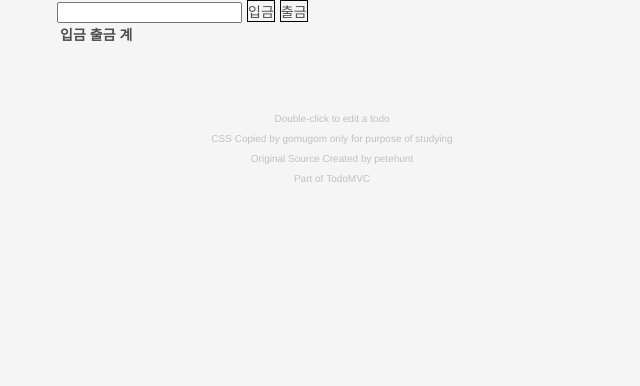
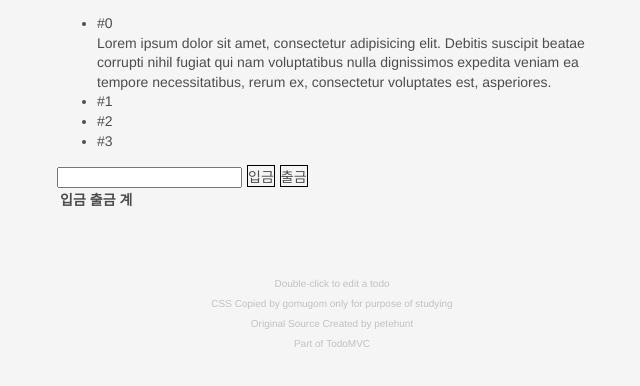
Before and after one commit to react-study/playground-4, a React app: page / in a window 1280 px wide. Shown: the top 386 px of the page, without its empty margins (308-948 px from the left). Built offline with nearby package versions, Linux system fonts and the light colour scheme.

Commit message:
'redux-example3_combineReducer'

```diff
--- /dev/null
+++ b/src/reduxExample/actions/TabAction.js
@@ -0,0 +1,8 @@
+const changeTab = i => ({
+    type: 'CHANGE_TAB',
+    focused: i
+});
+
+export default {
+    changeTab
+}
--- a/src/reduxExample/components/App.js
+++ b/src/reduxExample/components/App.js
@@ -1,26 +1,35 @@
 import React, { Component } from 'react';
 import InputBox from './InputBox';
 import AccountBook from './AccountBook';
+import Tabs from './Tabs';
+
 import { connect } from 'react-redux';
 import AccountAction from '../actions/AccountAction';
+import TabAction from '../actions/TabAction';
 
 // store에 있는 state를 props로
 const mapStateToProps = state => ({
-    accountList: state.accountList
+    accountList: state.account.accountList,
+    focused: state.tab.focused
 });
 
 // action(dispatch. method) => props
 const mapDispatchToProps = dispatch => ({
-    calc: (type, money) => dispatch(AccountAction[type](money)) // {type, money} 이 객체가 action or // AccountAction = action creater
+    calc: (type, money) => dispatch(AccountAction[type](money)), // {type, money} 이 객체가 action or // AccountAction = action creater
+    changeTab: (i) => dispatch(TabAction.changeTab(i))
 });
 class App extends Component {
     render() {
         const {
             accountList,
-            calc
+            calc,
+            focused,
+            changeTab
         } = this.props;
+
         return (
             <div>
+                <Tabs focused={focused} changeTab={changeTab}/>
                 <InputBox
                     calc={calc}
                 />
--- /dev/null
+++ b/src/reduxExample/components/Tabs.js
@@ -0,0 +1,27 @@
+import React from 'react';
+
+const tablist = [
+    'Lorem ipsum dolor sit amet, consectetur adipisicing elit. Debitis suscipit beatae corrupti nihil fugiat qui nam voluptatibus nulla dignissimos expedita veniam ea tempore necessitatibus, rerum ex, consectetur voluptates est, asperiores.',
+    'Similique deserunt hic vero id ea. Odit voluptates ipsam ex, eveniet vitae a in officiis, at architecto voluptate eaque, veritatis quo fugiat ab ipsum eius quas. Tempore quibusdam dolores nam.',
+    'Dicta cumque aut ratione vel voluptates provident libero, aspernatur, veritatis, suscipit nihil officiis nisi! Voluptate autem reprehenderit vero quo. Accusamus expedita cupiditate maiores officia saepe praesentium est neque nesciunt obcaecati.',
+    'Dolores eaque eos reiciendis doloribus sequi accusantium provident dicta quam amet iusto in voluptatum quo eligendi minima, ratione, dolorem quaerat doloremque quisquam porro, corporis aperiam ut officiis. Quam, velit porro?'
+];
+
+const Tabs = ({
+    focused,
+    changeTab
+}) => (
+    <ul>
+        {tablist.map((tab,i) => (
+            <li key={`tablist${i}`} onClick={() => changeTab(i)}>
+                <span>#{i}</span>
+                <span style={{
+                    display: i === focused ? 'block' : 'none'
+                }}>
+                    {tab}
+                </span>
+            </li>
+        ))}
+    </ul>
+);
+export default Tabs;
--- /dev/null
+++ b/src/reduxExample/reducers/TabReducer.js
@@ -0,0 +1,13 @@
+const TabReducer = (prevState = {focused: 0}, action) => {
+    switch (action.type) {
+        case 'CHANGE_TAB':
+            return {
+                focused: action.focused
+            }
+        default:
+            return prevState
+
+    }
+}
+
+export default TabReducer;
--- a/src/reduxExample/store.js
+++ b/src/reduxExample/store.js
@@ -1,7 +1,24 @@
-import { createStore } from 'redux';
+import { createStore, combineReducers } from 'redux';
 import AccountReducer from './reducers/AccountReducer';
+import TabReducer from './reducers/TabReducer';
 
+const reducers = combineReducers({
+    account: AccountReducer,
+    tab: TabReducer
+});
 export default createStore(
-    AccountReducer,
+    reducers,
     window.__REDUX_DEVTOOLS_EXTENSION__ && window.__REDUX_DEVTOOLS_EXTENSION__()
 );
+
+
+/* 형태
+this.state = {
+    account: {
+        accountList: []
+    },
+    tab: {
+        focused: 0
+    }
+}
+*/
```
